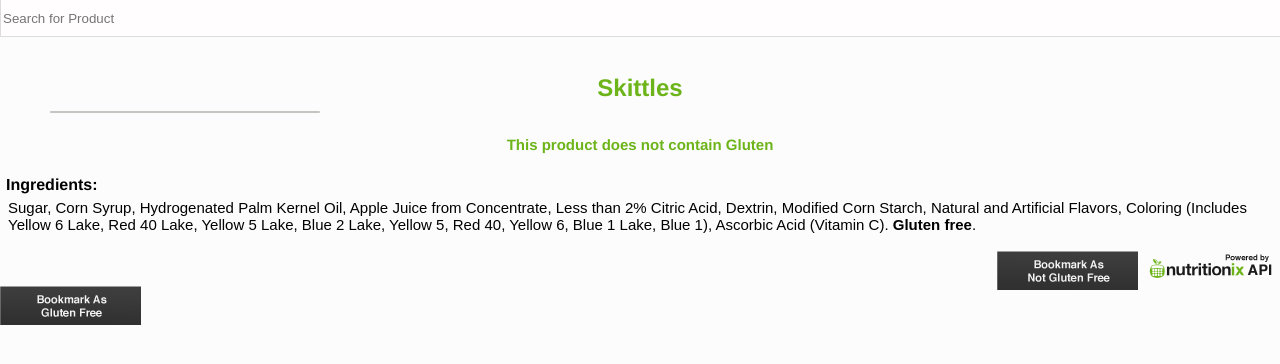
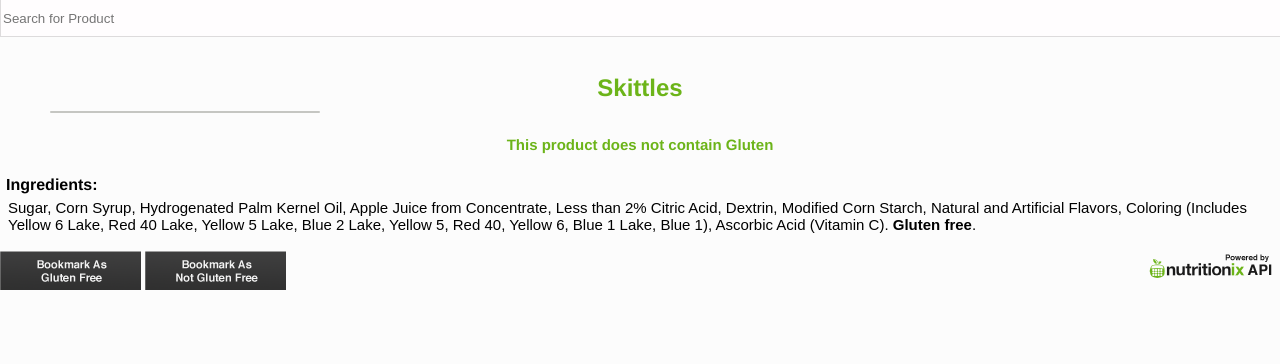
Before and after one commit to kaneisha/celiactracker, a PHP site: page /product_member.html in a window 1280 px wide. Shown: the part 43-407 px from the top of the page. Run offline with PHP 8.4, Linux system fonts and the light colour scheme.

Commit message:
conflicts

```diff
--- a/css/style.css
+++ b/css/style.css
@@ -233,14 +233,3 @@
   font-size: 15px;
   margin-bottom: 15px;
   margin-top: 5px; }
-
-#gluten_free{
-  margin-top: 35px;
-  text-align: center;
-  float: left;
-}
-#not_gluten{
-  /*background-image: url(../images/gradientb.png);*/
-  text-align: center;
-  float: right;
-}
--- a/css/style.scss
+++ b/css/style.scss
@@ -287,14 +287,3 @@
 	margin-bottom: 15px;
 	margin-top: 5px;
 }
-
-#gluten_free{
-  margin-top: 35px;
-  text-align: center;
-  float: left;
-}
-#not_gluten{
-  /*background-image: url(../images/gradientb.png);*/
-  text-align: center;
-  float: right;
-}
--- a/php/register.php
+++ b/php/register.php
@@ -43,8 +43,6 @@
 			":pass"=>$protectPass
 		));
 
-
-
 	$st = $db->prepare("SELECT LAST_INSERT_ID()");
 	$st->execute();
 
--- a/templates/template.html
+++ b/templates/template.html
@@ -142,6 +142,7 @@
 		    	<p><a href="http://celiac.org/" id="webpage">Learn more about Celiac Disease</a></p>
 	    	</div> <!--home-->
 
+<<<<<<< HEAD
     </script>
 
         <script type="text/template" id="member_product">
@@ -175,3 +176,6 @@
     	<img src="images/gluten_btn.png" id="not_gluten">
 
 	</script><!-- Product Page -->
+=======
+    </script>
+>>>>>>> parent of ca3bca2... finished product member view
```
Also changed, not shown: js/main.js (+7 -3 lines).
